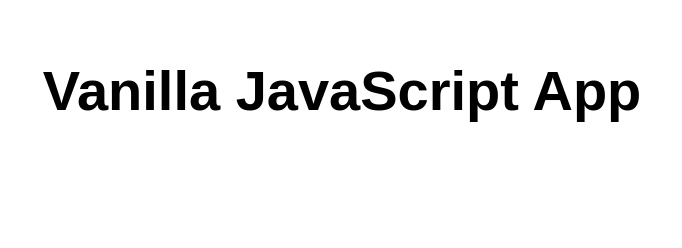
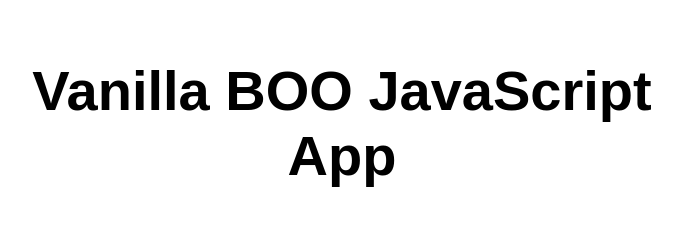
Before and after one commit to al786999/azurestaticwebapp999, a website: page src/index.html in a window 1280 px wide. Shown: the whole page, without its empty margins (298-980 px from the left). Drawn offline with Linux system fonts and the light colour scheme.

Commit message:
Update index.html

```diff
--- a/src/index.html
+++ b/src/index.html
@@ -10,7 +10,7 @@
 
 <body>
   <main>
-    <h1>Vanilla JavaScript App</h1>
+    <h1>Vanilla BOO JavaScript App</h1>
   </main>
 </body>
 
```
